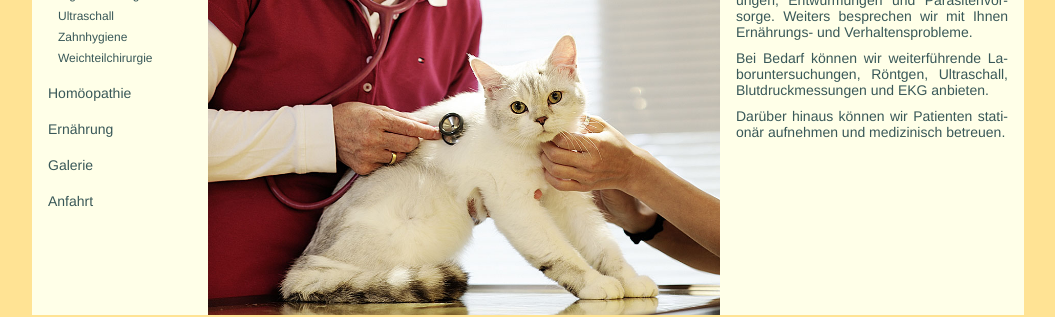
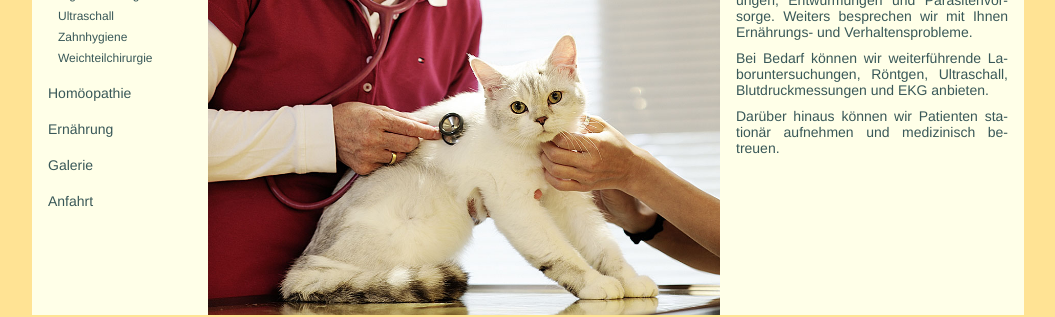
Before and after one commit to richardtraindl/tierarztpraxis-kaiserstrasse.at, a Jekyll site: the page built from schulmedizin.html, in a window 1280 px wide. Shown: the part 365-682 px from the top of the page, without its empty margins (112-1167 px from the left). Built offline with Jekyll 4.4.1, drawn with Linux system fonts in a browser that asks for light colours.

Commit message:
textänderungen

```diff
--- a/_includes/schulmedizin/allgemeine_leistungen.html
+++ b/_includes/schulmedizin/allgemeine_leistungen.html
@@ -25,6 +25,6 @@
     <div class="small-gap"></div>
 
     <p>
-      Darüber hinaus können wir Patienten stati- onär aufnehmen und medizinisch betreuen.
+      Darüber hinaus können wir Patienten sta- tionär aufnehmen und medizinisch be- treuen.
     </p>
   </div>
```
